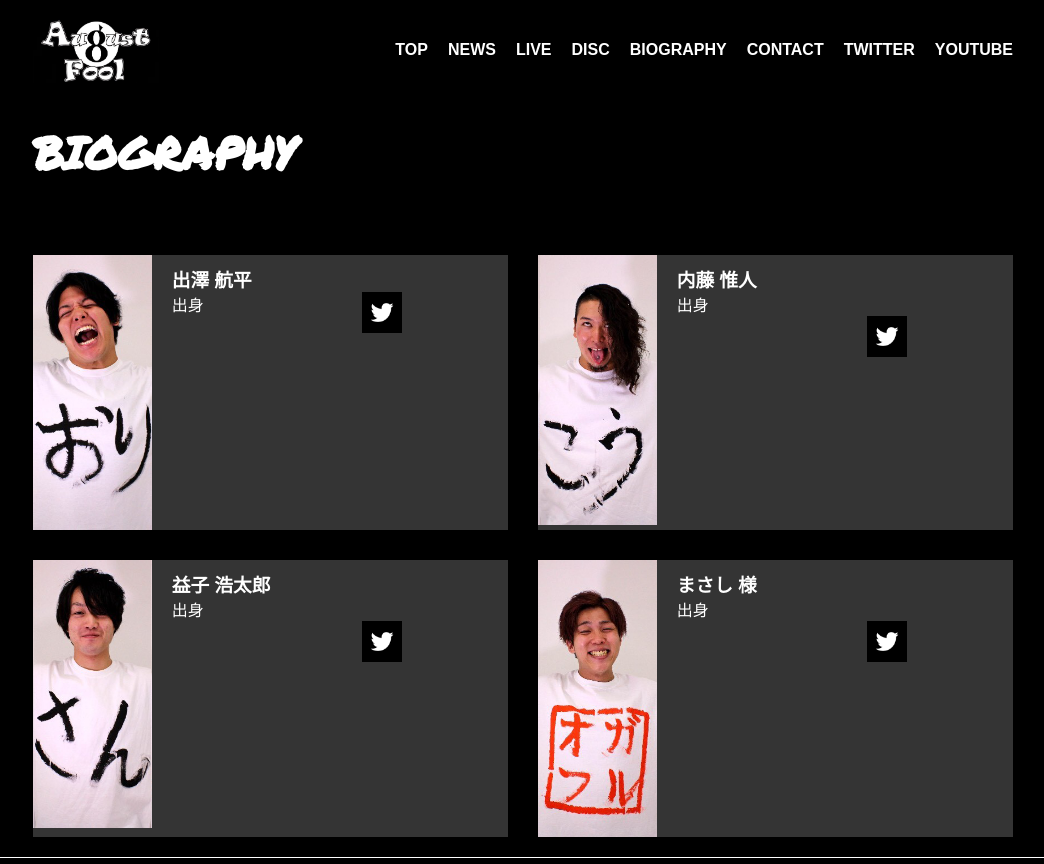
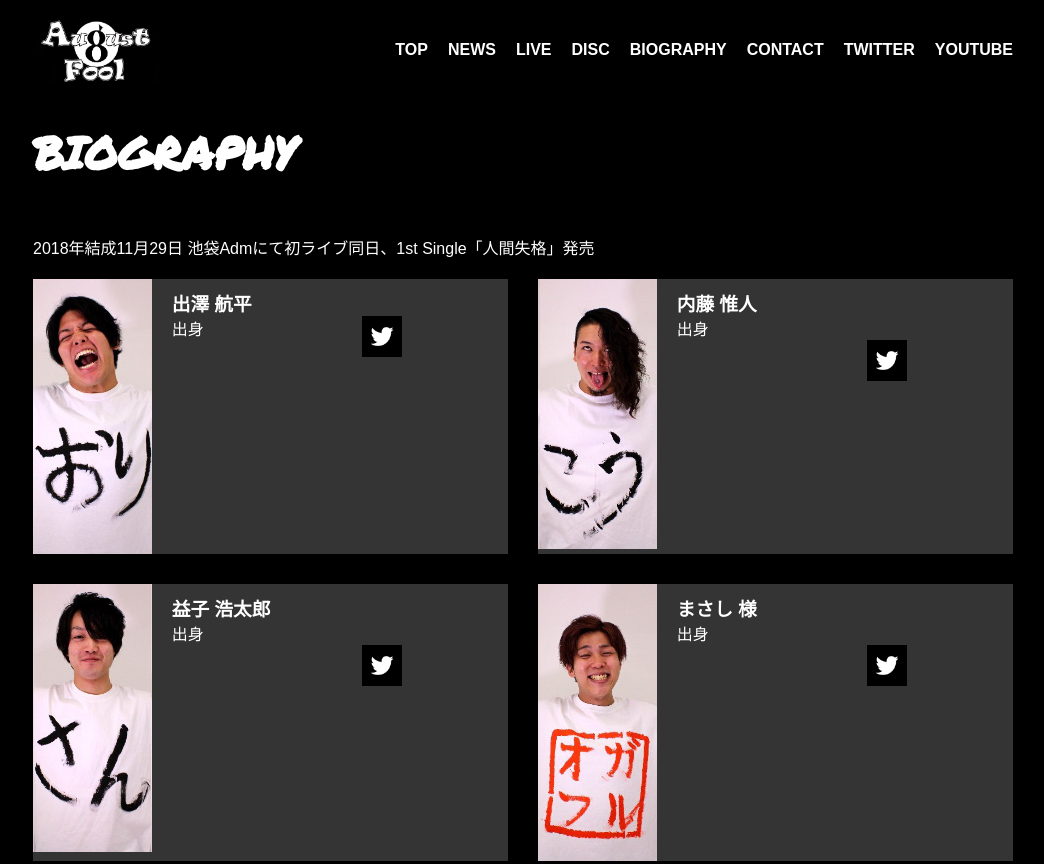
Before and after one commit to KenHashimoto0914/augustfool.github.io, a plain HTML site: page pages/biography.html in a window 1280 px wide. Shown: the top 864 px of the page, without its empty margins (117-1161 px from the left). Drawn offline with nearby package versions, Linux system fonts and the light colour scheme.

Commit message:
Update biography.html

```diff
--- a/pages/biography.html
+++ b/pages/biography.html
@@ -35,7 +35,10 @@
     <div class="overlay"></div>
   </div>
   <!--バイオ-->
-    <div class="biography"><h2>BIOGRAPHY</h2></div>
+    <div class="biography">
+      <h2>BIOGRAPHY</h2>
+      <p>2018年結成11月29日 池袋Admにて初ライブ同日、1st Single「人間失格」発売</p>
+    </div>
     <section>
       <article>
         <div class="grid-1">
```
